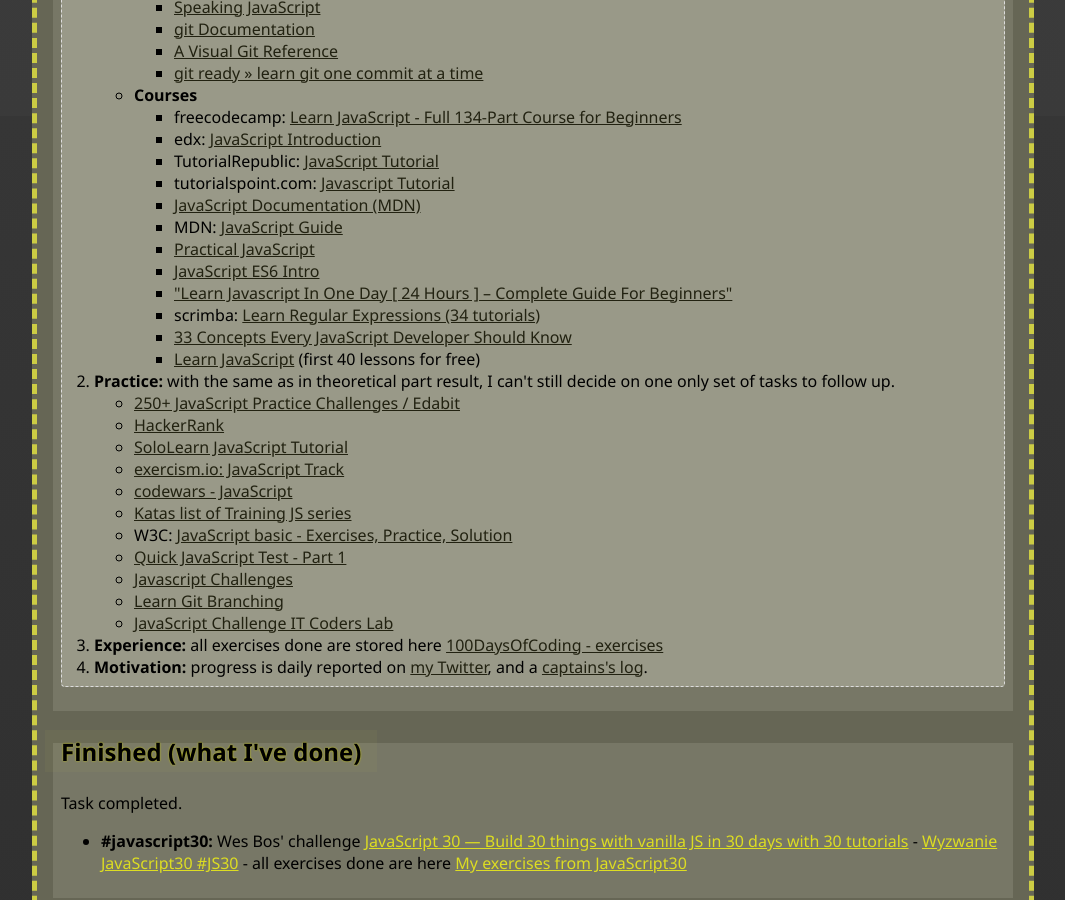
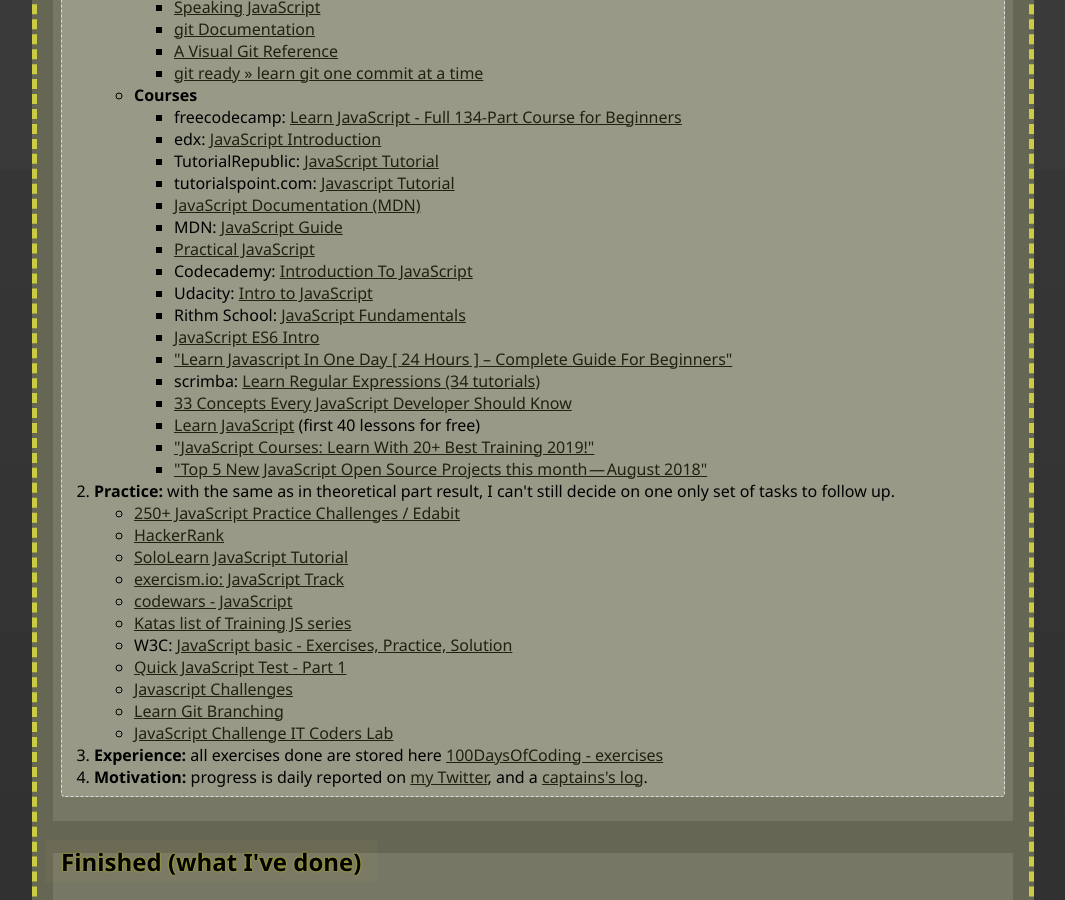
Before and after one commit to tdudkowski/tdudkowski.github.io, a Jekyll site: the page 100daysofcode.html, which Jekyll copies as it is, in a window 1280 px wide and 900 px high, scrolled down 720 px. Shown: the whole window, without its empty margins (107-1172 px from the left). Built offline with Jekyll 4.4.1, drawn with Linux system fonts in a browser that asks for light colours.

Commit message:
complete list of courses

```diff
--- a/100daysofcode.html
+++ b/100daysofcode.html
@@ -178,6 +178,10 @@
                 <li><a href="https://devdocs.io/javascript/">JavaScript Documentation (MDN)</a></li>
                 <li>MDN: <a href="https://developer.mozilla.org/en-US/docs/Web/JavaScript/Guide">JavaScript Guide</a></li>
                 <li><a href="https://watchandcode.com/p/practical-javascript">Practical JavaScript</a></li>
+                <li>Codecademy: <a href="https://www.codecademy.com/learn/introduction-to-javascript">Introduction To
+                    JavaScript</a></li>
+                <li>Udacity: <a href="https://eu.udacity.com/course/intro-to-javascript--ud803">Intro to JavaScript</a></li>
+                <li>Rithm School: <a href="https://www.rithmschool.com/courses#jsfundamentals">JavaScript Fundamentals</a></li>
                 <li><a href="https://www.stackchief.com/tutorials/JavaScript%20ES6%20Intro">JavaScript ES6 Intro</a></li>
                 <li><a href="https://www.joovintechcafe.info/javascript/">"Learn Javascript In One Day [ 24 Hours ] –
                     Complete Guide For Beginners"</a></li>
@@ -186,6 +190,10 @@
                 <li><a href="https://github.com/leonardomso/33-js-concepts">33 Concepts Every JavaScript Developer
                     Should Know</a></li>
                 <li><a href="https://learnjavascript.online">Learn JavaScript</a> (first 40 lessons for free)</li>
+                <li><a href="https://coursesbuddy.com/javascript-courses/">"JavaScript Courses: Learn With 20+ Best
+                    Training 2019!"</a></li>
+                <li><a href="https://codeburst.io/top-5-new-javascript-open-source-projects-this-month-august-2018-f7b5fb9a7af5">"Top
+                    5 New JavaScript Open Source Projects this month — August 2018"</a></li>
               </ul>
             </li>
           </ul>
```
